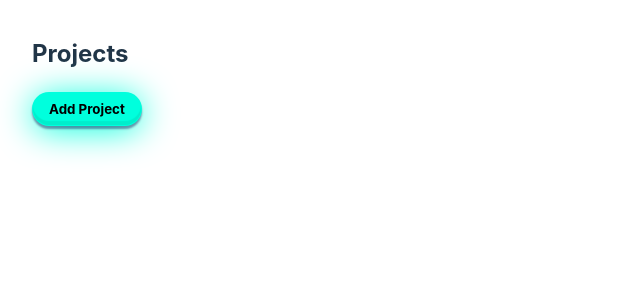
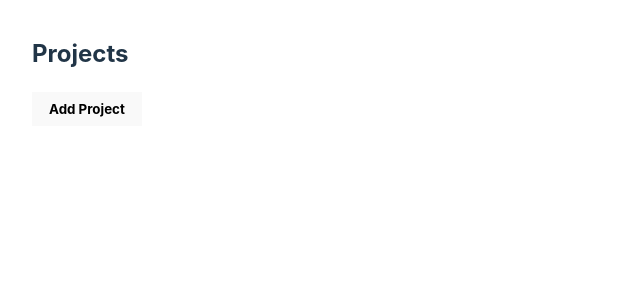
Before and after one commit to Johan-Melin/sketch-ux, a React (Vite) app: page / in a window 1280 px wide. Shown: the top 300 px of the page, without its empty margins (0-640 px from the left). Built offline with nearby package versions, Linux system fonts and the light colour scheme.

Commit message:
update project menu styling

```diff
--- a/package.json
+++ b/package.json
@@ -11,7 +11,8 @@
   },
   "dependencies": {
     "react": "^18.2.0",
-    "react-dom": "^18.2.0"
+    "react-dom": "^18.2.0",
+    "react-icons": "^4.12.0"
   },
   "devDependencies": {
     "@types/react": "^18.2.43",
--- a/src/components/ProjectMenu.jsx
+++ b/src/components/ProjectMenu.jsx
@@ -1,6 +1,7 @@
 import styles from './ProjectMenu.module.css';
 import useProjectManager from '../hooks/useProjectManager';
 import PropTypes from 'prop-types';
+import { FaEdit, FaTrash } from 'react-icons/fa';
 
 const ProjectMenu = ({ onScreenSelect }) => {
   const {
@@ -18,41 +19,33 @@ const ProjectMenu = ({ onScreenSelect }) => {
   } = useProjectManager();
 
   return (
-    <div className={styles.menu}>
+    <div className={styles.projectMenu}>
       {currentProjectId === null ? (
         <>
           <h2>Projects</h2>
-          <ol className={styles.listItem}>
-            {projects.map((project) => (
-              <li key={project.id} onClick={() => selectProject(project)}>
-                <>
-                  {project.name}
-                </>
-                <>
-                  <button onClick={(event) => editProject(project.id, event)}>Edit</button>
-                  <button onClick={(event) => deleteProject(project.id, event)}>Delete</button>
-                </>
-              </li>
-            ))}
-          </ol>
-          <button onClick={addProject} className={styles.glowBtn}>Add Project</button>
+          {projects.map((project) => (
+            <div className={styles.project} key={project.id} onClick={() => selectProject(project)}>
+              <span>{project.name}</span>
+              <div>
+                <FaEdit onClick={(event) => editProject(project.id, event)} />
+                <FaTrash onClick={(event) => deleteProject(project.id, event)} />
+              </div>
+            </div>
+          ))}
+          <button onClick={addProject}>Add Project</button>
         </>
       ) : (
         <>
           <h2>{currentProject.name}</h2>
-          <ol className={styles.listItem}>
-            {currentProject.screens.map((screen) => (
-              <li key={screen.id} onClick={() => onScreenSelect(screen)}>
-                <>
-                  {screen.name}
-                </>
-                <>
-                  <button onClick={(event) => editScreen(screen.id, event)}>Edit</button>
-                  <button onClick={(event) => deleteScreen(screen.id, event)}>Delete</button>
-                </>
-              </li>
-            ))}
-          </ol>
+          {currentProject.screens.map((screen) => (
+            <div className={styles.project} key={screen.id} onClick={() => onScreenSelect(screen)}>
+              <span>{screen.name}</span>
+              <div>
+                <FaEdit onClick={(event) => editScreen(screen.id, event)} />
+                <FaTrash onClick={(event) => deleteScreen(screen.id, event)} />
+              </div>
+            </div>
+          ))}
           <button onClick={addScreen}>Add Screen</button>
           <button onClick={previousPage}>Back to Projects</button>
         </>
--- a/src/components/ProjectMenu.module.css
+++ b/src/components/ProjectMenu.module.css
@@ -1,21 +1,14 @@
-.menu {
+.projectMenu {
     padding: 1rem;
     padding-left: 2rem;
+    width: 80vw;
 }
 
-.listItem {
+.project {
     cursor: pointer;
+    display: flex;
+    justify-content: space-between;
+    padding: 10px;
+    border: 1px solid #ccc;
+    margin-bottom: 10px;
 }
-
-.glowBtn {
-    background-color: #0fd;
-    border-radius: 9999px;
-    color: #000;
-    box-shadow: 0 3px 2px rgba(0,0,70,.4), 0 4px 35px #0fd, inset 0 -4px 1px #0ec;
-    transition: all 0.2s ease-out;
-}
-
-.glowBtn:hover {
-    color: #fff;
-    transform: scale(1.05);
-}
```
Also changed, not shown: 1 other file (tests, documents, lock files or other folders).
